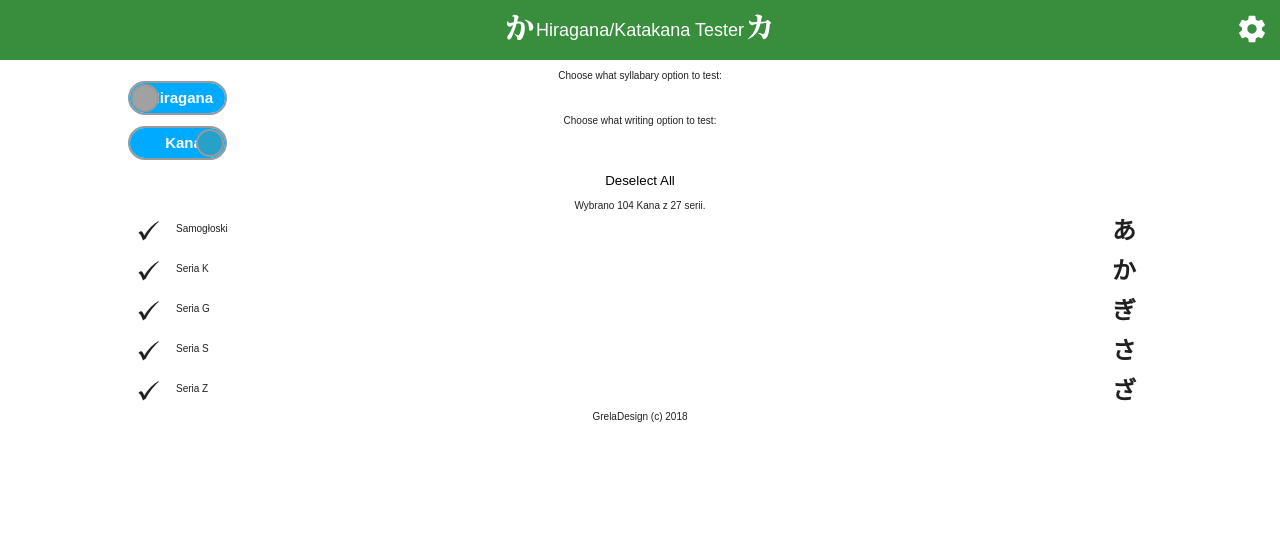
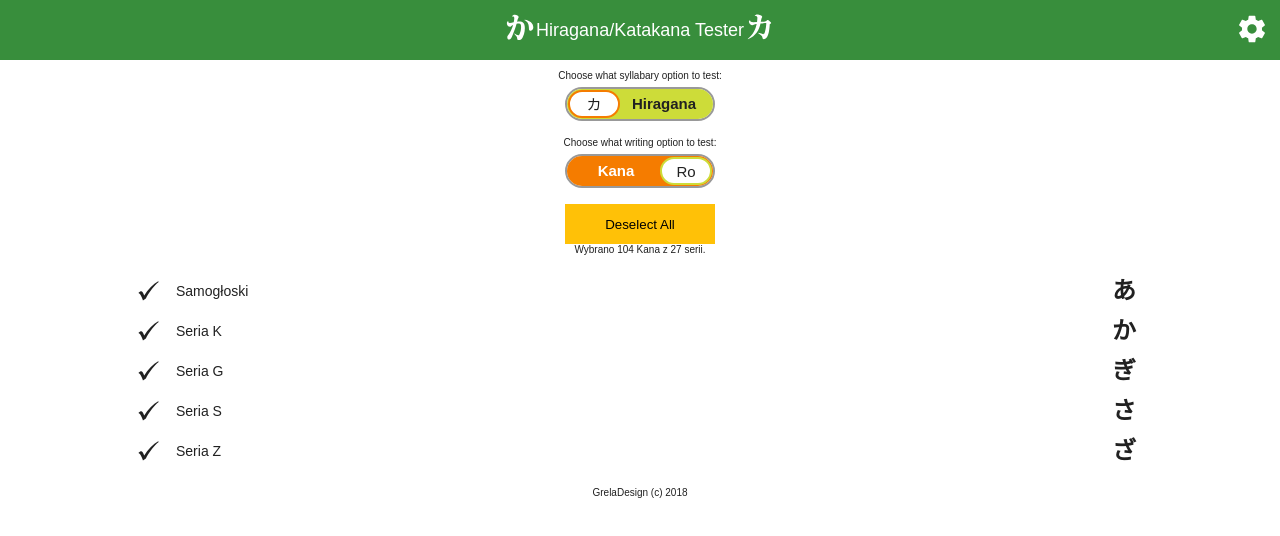
Before and after one commit to LukaszGrela/hiragana-katakana-tester-reactjs, a React (Create React App) app: page /setup in a window 1280 px wide. Shown: the top 536 px of the page. Built offline with nearby package versions, Linux system fonts and the light colour scheme.

Commit message:
Further Setup style. In CheckboxSwitch added content to the switch handle.

```diff
--- a/src/components/CheckboxSwitch.js
+++ b/src/components/CheckboxSwitch.js
@@ -36,7 +36,9 @@ class CheckboxSwitch extends Component {
                     <span className="onoffswitch-inner">
                         <span className="before">{this.props.labelOn || "ON"}</span><span className="after">{this.props.labelOff || "OFF"}</span>
                     </span>
-                    <span className="onoffswitch-switch"></span>
+                    <span className="onoffswitch-switch">
+                        <span className="before">{this.props.iconOn || "+"}</span><span className="after">{this.props.iconOff || "-"}</span>
+                    </span>
                 </label>
             </div>
         )
--- a/src/components/css/OnOffSwitch.css
+++ b/src/components/css/OnOffSwitch.css
@@ -1,6 +1,7 @@
 .onoffswitch {
     position: relative;
-    width: 99px;
+    width: 150px;
+    margin: 0 auto;
     -webkit-user-select: none;
     -moz-user-select: none;
     -ms-user-select: none;
@@ -33,7 +34,7 @@
     width: 50%;
     height: 30px;
     padding: 0;
-    line-height: 30px;
+    line-height: 3.0rem;
     font-size: 1.5rem;
     color: white;
     font-family: Trebuchet, Arial, sans-serif;
@@ -42,32 +43,67 @@
 }
 
 .onoffswitch-inner .before {
-    /* content: "Kana"; */
-    padding-left: 12px;
-    background-color: #00AAFF;
+    background-color: #F57C00;
     color: #FFFFFF;
+    padding-left: 6px;
+    padding-right: 54px;
+    text-align: center;
 }
 
 .onoffswitch-inner .after {
-    /* content: "Romaji"; */
-    padding-right: 12px;
-    background-color: #00AAFF;
-    color: #FFFFFF;
-    text-align: right;
+    padding-right: 6px;
+    padding-left: 54px;
+    background-color: #CDDC39;
+    color: #212121;
+    text-align: center;
 }
 
 .onoffswitch-switch {
+    overflow: hidden;
     display: block;
-    width: 24px;
+    width: 48px;
     margin: 3px;
-    background: #A1A1A1;
+    background-color: #fff;
     position: absolute;
     top: 0;
     bottom: 0;
-    right: 65px;
-    border: 2px solid #999999;
+    right: 92px;
+    border: 2px solid #F57C00;
     border-radius: 20px;
     transition: all 0.3s ease-in 0s;
+}
+
+.onoffswitch-switch .before,
+.onoffswitch-switch .after {
+    display: block;
+    position: absolute;
+    width: 100%;
+    height: 100%;
+    padding: 0;
+    line-height: 2.5rem;
+    font-size: 1.5rem;
+    text-align: center;
+    transition: all 0.3s ease-in 0s;
+}
+
+.onoffswitch-switch .before {
+    left: 0;
+}
+
+.onoffswitch-switch .after {
+    left: 300%;
+}
+
+.onoffswitch-checkbox:checked+.onoffswitch-label .onoffswitch-switch .before {
+    left: -300%
+}
+
+.onoffswitch-checkbox:checked+.onoffswitch-label .onoffswitch-switch .after {
+    left: 0;
+}
+
+span.onoffswitch-switch {
+    overflow: hidden;
 }
 
 .onoffswitch-checkbox:checked+.onoffswitch-label .onoffswitch-inner {
@@ -76,5 +112,6 @@
 
 .onoffswitch-checkbox:checked+.onoffswitch-label .onoffswitch-switch {
     right: 0px;
-    background-color: #27A1CA;
+    background-color: #fff;
+    border-color: #CDDC39;
 }
--- a/src/pages/Home.js
+++ b/src/pages/Home.js
@@ -25,7 +25,12 @@ import './css/Home.css';
 class Home extends Component {
     state = {};
 
+    componentWillReceiveProps(nextProps) {
+        console.log("Home#componentWillReceiveProps",nextProps);
+    }
+
     render() {
+        console.log('Home#render',this.props);
         const { data, selection, dispatch } = this.props;
         return (
             <div className='home'>
@@ -57,7 +62,7 @@ const mapStateToProps = (state) => {
     const { syllabary, writing, selection, data } = state;
     console.log(selection);
     let hasSelection = false,
-        _selection = [];
+        _selection = selection;
     if (selection && selection.length > 0) {
         hasSelection = true;
     }
--- a/src/pages/Setup.js
+++ b/src/pages/Setup.js
@@ -52,6 +52,8 @@ class Setup extends Component {
                             id='test-what-switch'
                             labelOn={this.props.syllabary_label_on}
                             labelOff={this.props.syllabary_label_off}
+                            iconOn={'カ'}
+                            iconOff={'か'}
                             isChecked={!!this.props.syllabary_selection}
                             onChecked={(newState) => {
                                 dispatch(syllabaryChanged(newState ? 1 : 0));
@@ -64,6 +66,8 @@ class Setup extends Component {
                             id='writing-switch'
                             labelOn={this.props.writing_label_on}
                             labelOff={this.props.writing_label_off}
+                            iconOn={'仮名'}
+                            iconOff={'Ro'}
                             isChecked={!!this.props.writing_selection}
                             onChecked={(newState) => {
                                 dispatch(writingChanged(newState ? 1 : 0));
--- a/src/pages/css/Setup.css
+++ b/src/pages/css/Setup.css
@@ -22,18 +22,37 @@
 /* .wrapper {} */
 .row {
     min-height: 40px;
+    margin-bottom: 1.6rem;
 }
-
+.row.test-what > span,
+.row.writing > span
+{
+    display: inline-block;
+    margin-bottom: 0.6rem;
+}
 .test-what-switch,
 .writing-switch {
     display: inline-block;
 }
+
+
+.selection-button {
+    width: 150px;
+    background-color: #FFC107;
+}
+
 
 .series-list {
     overflow-x: hidden;
     overflow-y: scroll;
     height: 200px;
 }
+
+
+
+
+
+
 ul {
     list-style: none;
     padding: 0;
@@ -62,6 +81,7 @@ li.option .label {
     top:0;
     margin-top: 12px;
     left: 48px;
+    font-size: 1.4rem;
 }
 
 li.option svg {
```
